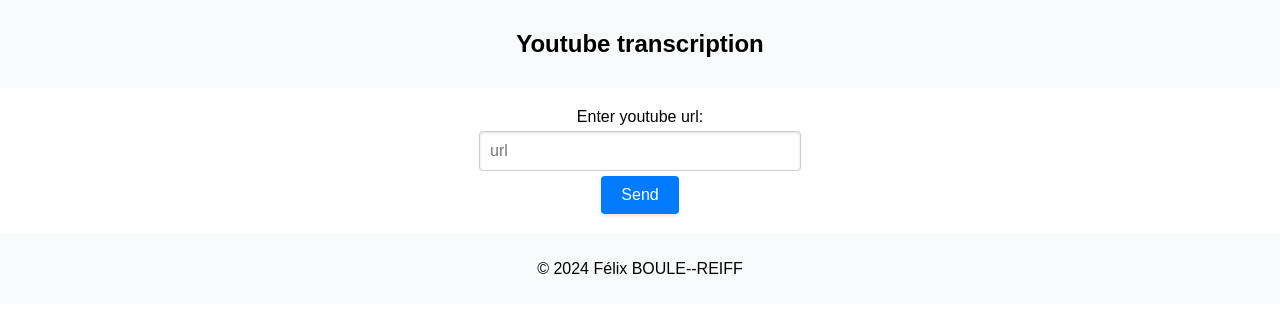
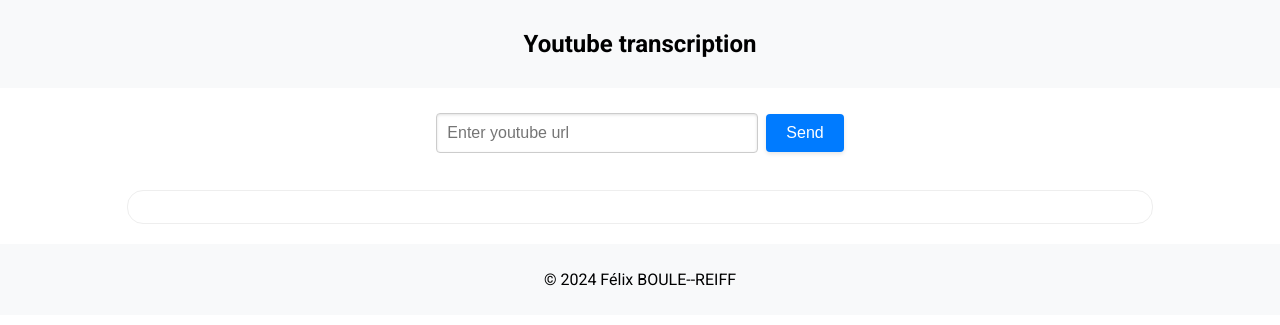
Before and after one commit to elfefe/VideoToNews, a Flask app: page / in a window 1280 px wide. Shown: the top 325 px of the page. Run offline with Flask 3, Linux system fonts and the light colour scheme.

Commit message:
feat:  - better quality

```diff
--- a/main.py
+++ b/main.py
@@ -16,7 +16,7 @@
     return send_from_directory(template_dir, "index.html")
 
 
-@app.route("/transcribe")
+@app.route("/transcribe", methods=['POST', 'GET'])
 def transcribe():
     url = request.args.get('url')
     if url:
--- a/resources/templates/index.html
+++ b/resources/templates/index.html
@@ -4,9 +4,10 @@
     <meta charset="UTF-8">
     <meta name="viewport" content="width=device-width, initial-scale=1.0">
     <title>Youtube transcription</title>
+    <link href="https://fonts.googleapis.com/css2?family=Roboto:wght@400;500;700&display=swap" rel="stylesheet">
     <style>
         body {
-            font-family: Arial, sans-serif;
+            font-family: 'Roboto', Arial, sans-serif;
             margin: 0;
             padding: 0;
         }
@@ -17,11 +18,17 @@
         }
         main {
             padding: 20px;
+            display: flex;
+            flex-direction: column;
+            justify-content: flex-start;
+            align-items: center;
+            gap: 32px;
         }
         .input-container {
             display: flex;
-            flex-direction: column;
+            flex-direction: row;
             align-items: center;
+            gap: 8px;
         }
         .input-container input {
             padding: 10px;
@@ -56,8 +63,10 @@
             background-color: #0056b3;
         }
         .result {
+            padding: 16px;
             width: 80%;
-            background-color: #eee;
+            border: 1px solid #eee;
+            border-radius: 16px;
         }
     </style>
 </head>
@@ -67,8 +76,7 @@
     </header>
     <main>
         <div class="input-container">
-            <label for="basicInput">Enter youtube url:</label>
-            <input type="text" id="basicInput" name="basicInput" placeholder="url">
+            <input type="text" id="basicInput" name="basicInput" placeholder="Enter youtube url">
             <button onclick="handleSend()">Send</button>
         </div>
         <div class="result"></div>
@@ -86,13 +94,7 @@
 
     function sendHttpRequest(value) {
         // Example: Sending a POST request using fetch API
-        fetch('http://127.0.0.1:5000/transcribe?url=' + value, {
-            method: 'POST',
-            headers: {
-                'Content-Type': 'application/json',
-            },
-            body: JSON.stringify({ input: value })
-        })
+        fetch(window.location.href + 'transcribe?url=' + value)
         .then(response => {
             return response.text(); // This parses JSON from the response body
         })
```
